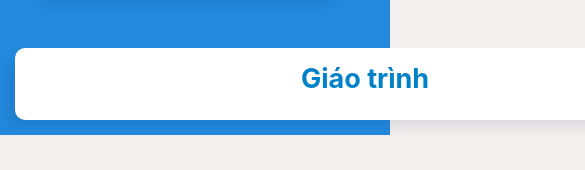
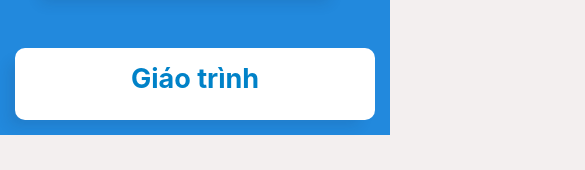
Before and after one commit to trungle1403/education, a React (Create React App) app: page /details/1 in a window 390 px wide. Shown: the part 837-1007 px from the top of the page, 585 px wide, since content can reach past the window. Built offline with nearby package versions, Linux system fonts and the light colour scheme.

Commit message:
update responsive

```diff
--- a/src/App.css
+++ b/src/App.css
@@ -194,7 +194,8 @@
     }
     .detail-info {
         box-shadow: -10px 10px 14px -5px rgb(25 42 70 / 13%);
-        width: 700px;
+        width: 100%;
+        max-width: 700px;
         padding: 15px 20px;
         background-color: #fff;
         margin: auto;
--- a/src/Screens/Home/Screens/HomeScreens.jsx
+++ b/src/Screens/Home/Screens/HomeScreens.jsx
@@ -11,7 +11,7 @@ export default function HomeScreens(){
     }
     const lists = education?.course?.map((element, index) => {
         return (
-            <div className="col-4 mt-3">
+            <div className="col-md-6 col-sm-12 col-lg-4 mt-3">
                 <div className="course-item">
                     <img className='course-image' onClick={() => {hanldeClick(element.slug)}} src={element.image} alt="" />
                     <div className="course-body">
```
